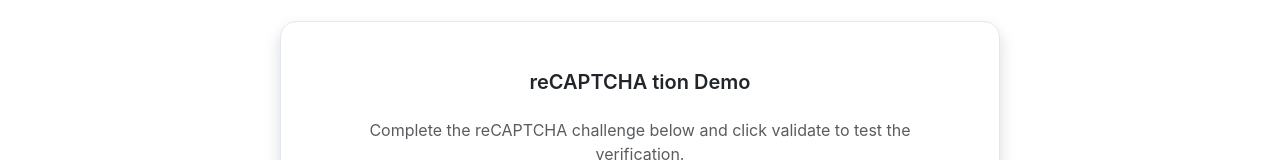
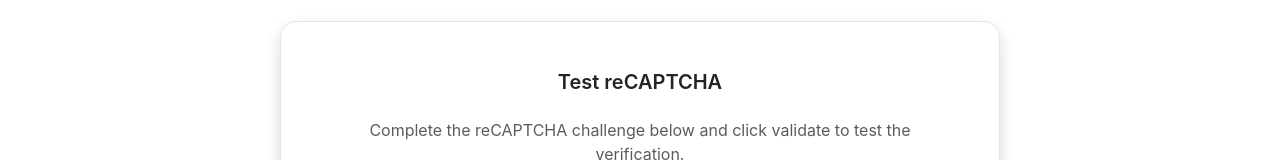
Before and after one commit to thiagonunes11/testRigorPlayground, a React (Vite) app: page /recaptcha in a window 1280 px wide. Shown: the part 190-350 px from the top of the page. Built offline with nearby package versions, Linux system fonts and the light colour scheme; the HTML template or start-up script is replaced by a standard one.

Commit message:
fix: heading

```diff
--- a/src/pages/recaptcha.jsx
+++ b/src/pages/recaptcha.jsx
@@ -59,7 +59,7 @@
           <div className="col-md-8">
             <div className="card shadow">
               <div className="card-body p-5">
-                <h2 className="card-title text-center mb-4">reCAPTCHA tion Demo</h2>
+                <h2 className="card-title text-center mb-4">Test reCAPTCHA </h2>
                 <p className="text-center text-muted mb-4">
                   Complete the reCAPTCHA challenge below and click validate to test the verification.
                 </p>
```
